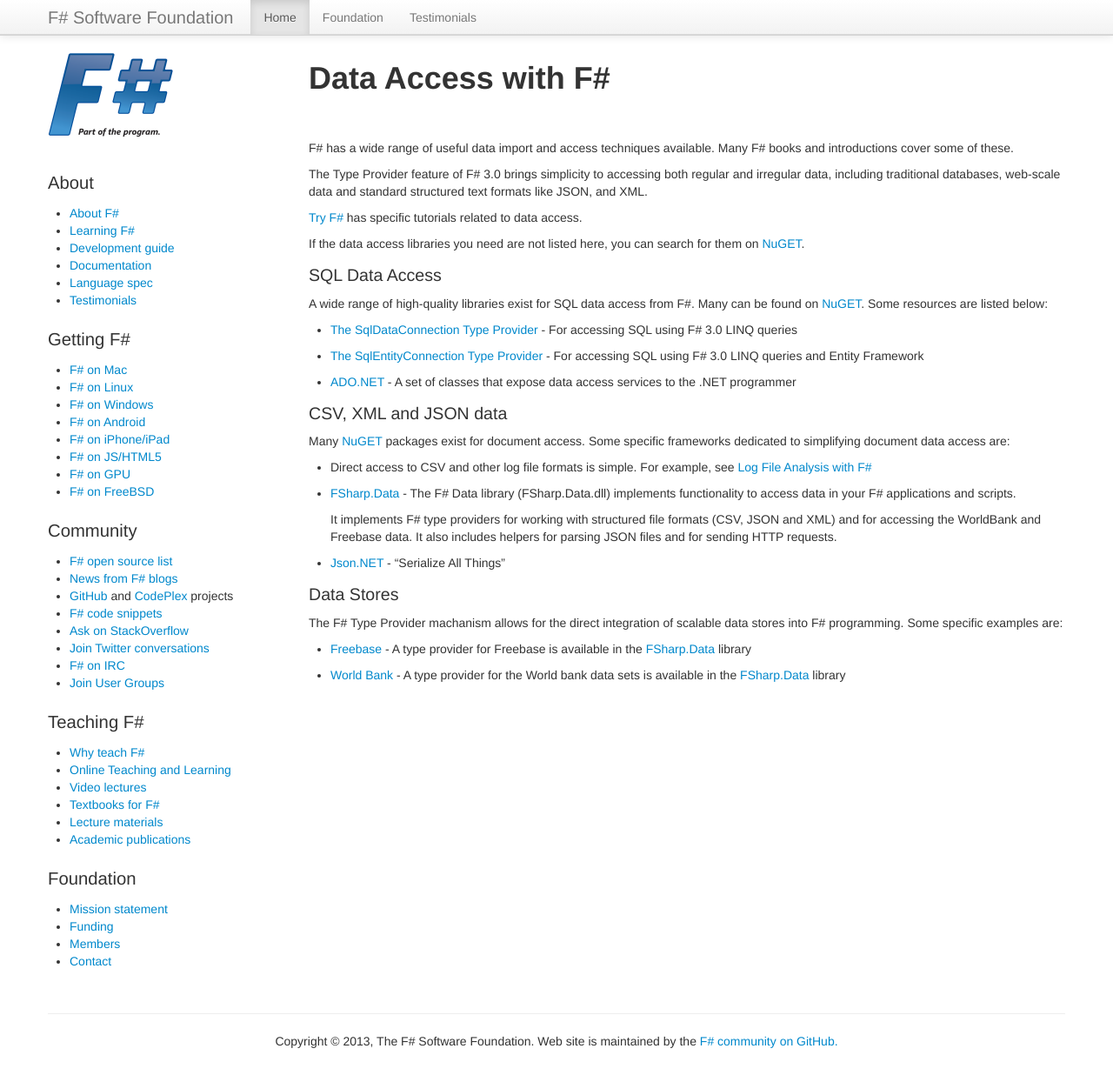
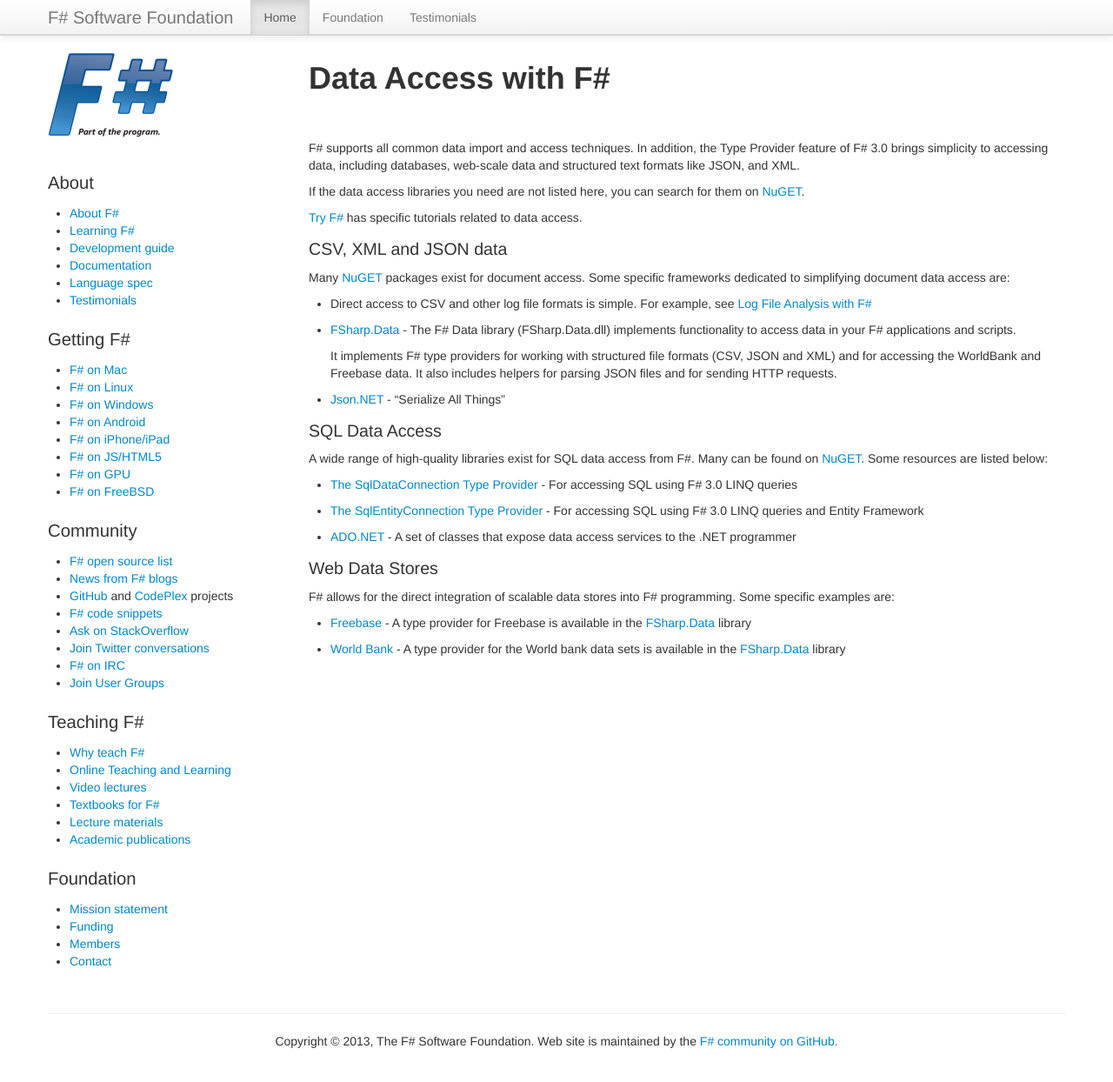
Before and after one commit to fsharp/fsharp.org, a Jekyll site: the page built from data-access/index.md, in a window 1280 px wide and 1257 px high. Shown: the top 1244 px of the window at 87% size. Built offline with Jekyll 4.4.1, drawn with Linux system fonts in a browser that asks for light colours; nearby versions of some CDN libraries; some web fonts are replaced; comment, search, counter and statistics services are not loaded; some of the changed lines change nothing that is shown.

Commit message:
Update index.md

```diff
--- a/data-access/index.md
+++ b/data-access/index.md
@@ -4,16 +4,25 @@
 headline: Data Access with F#
 ---
 
-F# has a wide range of useful data import and access techniques available. Many F# books
-and introductions cover some of these.
+F# supports all common data import and access techniques. In addition, the Type Provider feature of
+F# 3.0 brings simplicity to accessing data, including databases,
+web-scale data and structured text formats like JSON, and XML.
 
-The Type Provider feature of
-F# 3.0 brings simplicity to accessing both regular and irregular data, including traditional databases,
-web-scale data and standard structured text formats like JSON, and XML.
+If the data access libraries you need are not listed here, you can search for them on [NuGET](http://nuget.org).
 
 [Try F#](http://tryfsharp.org/learn) has specific tutorials related to data access.
 
-If the data access libraries you need are not listed here, you can search for them on [NuGET](http://nuget.org).
+### CSV, XML and JSON data
+
+Many [NuGET](http://nuget.org) packages exist for document access. Some specific frameworks dedicated to simplifying document data access are:
+
+ * Direct access to CSV and other log file formats is simple. For example, see [Log File Analysis with F#](http://jyliao.blogspot.co.uk/2011/03/log-analysis-with-f.html)
+
+ * [FSharp.Data](http://fsharp.github.io/FSharp.Data/) - The F# Data library (FSharp.Data.dll) implements functionality to access data in your F# applications and scripts.
+
+   It implements F# type providers for working with structured file formats (CSV, JSON and XML) and for accessing the WorldBank and Freebase data. It also includes helpers for parsing JSON files and for sending HTTP requests.
+
+ * [Json.NET](http://json.codeplex.com/) - "Serialize All Things"
 
 ### SQL Data Access
 
@@ -24,21 +33,9 @@
  * [The SqlEntityConnection Type Provider](http://msdn.microsoft.com/en-us/library/hh361035.aspx) - For accessing SQL using F# 3.0 LINQ queries and Entity Framework
  * [ADO.NET](http://msdn.microsoft.com/en-us/library/aa286484.aspx) - A set of classes that expose data access services to the .NET programmer
 
-### CSV, XML and JSON data
+### Web Data Stores
 
-Many [NuGET](http://nuget.org) packages exist for document access. Some specific frameworks dedicated to simplifying document data  access are:
+F# allows for the direct integration of scalable data stores into F# programming. Some specific examples are:
 
- * Direct access to CSV and other log file formats is simple. For example, see [Log File Analysis with F#](http://jyliao.blogspot.co.uk/2011/03/log-analysis-with-f.html)
-
- * [FSharp.Data](http://tpetricek.github.io/FSharp.Data/) - The F# Data library (FSharp.Data.dll) implements functionality to access data in your F# applications and scripts.
-
-   It implements F# type providers for working with structured file formats (CSV, JSON and XML) and for accessing the WorldBank and Freebase data. It also includes helpers for parsing JSON files and for sending HTTP requests.
-
- * [Json.NET](http://json.codeplex.com/) - "Serialize All Things"
-
-### Data Stores
-
-The F# Type Provider machanism allows for the direct integration of scalable data stores into F# programming. Some specific examples are:
-
- * [Freebase](http://freeebase.com) - A type provider for Freebase is available in the [FSharp.Data](http://tpetricek.github.io/FSharp.Data/) library
- * [World Bank](http://worldbank.org) - A type provider for the World bank data sets is available in the [FSharp.Data](http://tpetricek.github.io/FSharp.Data/) library
+ * [Freebase](http://freeebase.com) - A type provider for Freebase is available in the [FSharp.Data](http://fsharp.github.io/FSharp.Data/) library
+ * [World Bank](http://worldbank.org) - A type provider for the World bank data sets is available in the [FSharp.Data](http://fsharp.github.io/FSharp.Data/) library
```
